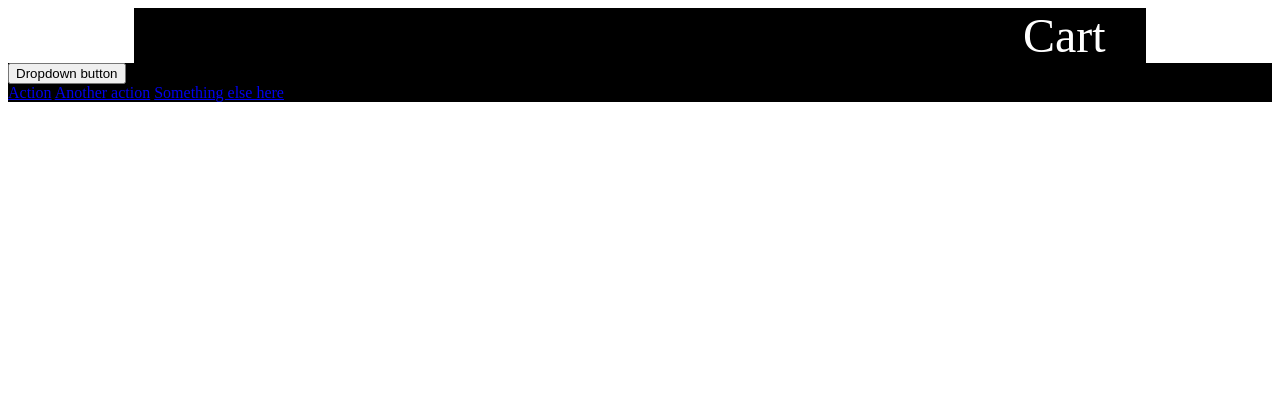
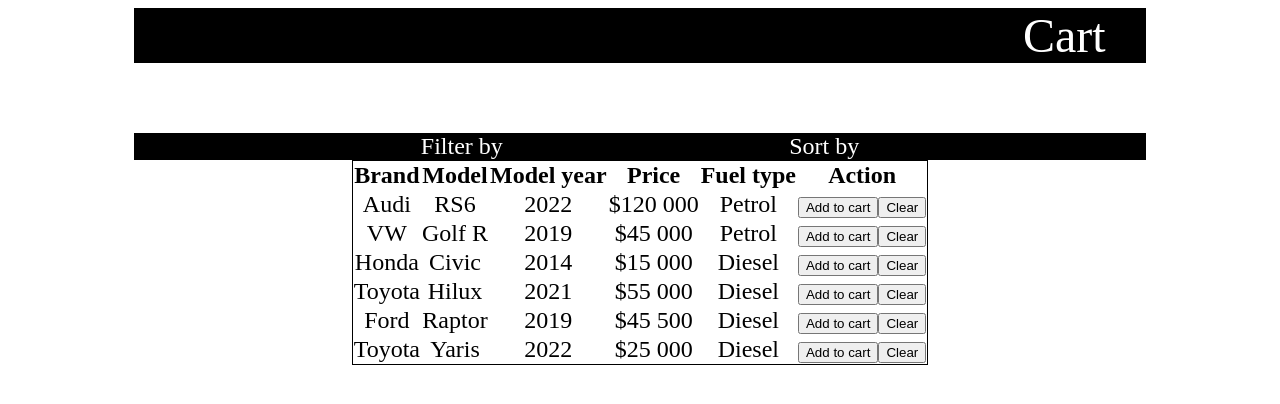
Before and after one commit to Andjelko28/Shop-cart, a plain HTML site: page index.html in a window 1280 px wide. Drawn offline with Linux system fonts and the light colour scheme.

Commit message:
Creat home page header, options for sorting and filtering and added table for items

```diff
--- a/index.css
+++ b/index.css
@@ -1,6 +1,5 @@
 nav{
     display: flex;
-    width: 80%;
     max-width: 80%;
     background-color: black;
     margin: auto;
@@ -16,5 +15,34 @@
 
 .options {
     display: flex;
+    max-width: 80%;
+    margin: auto;
+    margin-top: 70px ;
     background-color: black;
+    justify-content: space-evenly;
+    font-size: 1.5em;
+    color: white;
 }
+
+.products{
+    display: flex;
+    max-width: 80%;
+}
+
+img{
+    max-width: 300px;
+}
+
+table{
+    border: 1px solid black;
+    border-collapse:collapse ;
+    margin: auto;
+    text-align: center;
+    max-width: 80%;
+    font-size: 1.5em;
+    border-spacing: 30px;
+}
+
+tr{
+    border-collapse: 1px solid black;
+}
--- a/index.html
+++ b/index.html
@@ -16,17 +16,71 @@
         </div>
     </nav>
     <div class="options">
-        <div class="dropdown">
-            <button class="btn btn-secondary dropdown-toggle" type="button" id="dropdownMenuButton" data-toggle="dropdown" aria-haspopup="true" aria-expanded="false">
-              Dropdown button
-            </button>
-            <div class="dropdown-menu" aria-labelledby="dropdownMenuButton">
-              <a class="dropdown-item" href="#">Action</a>
-              <a class="dropdown-item" href="#">Another action</a>
-              <a class="dropdown-item" href="#">Something else here</a>
-            </div>
-          </div>
+       <div>Filter by</div>
+       <div>Sort by</div>
     </div>
+    <table>
+      <thead>
+        <tr>
+          <th>Brand</th>
+          <th>Model</th>
+          <th>Model year</th>
+          <th>Price</th>
+          <th>Fuel type</th>
+          <th>Action</th>
+          <tbody>
+            <tr>
+              <td>Audi</td>
+              <td>RS6</td>
+              <td>2022</td>
+              <td>$120 000</td>
+              <td>Petrol</td>
+              <td><button>Add to cart</button><button>Clear</button></td>
+            </tr>
+            <tr>
+              <td>VW</td>
+              <td>Golf R</td>
+              <td>2019</td>
+              <td>$45 000</td>
+              <td>Petrol</td>
+              <td><button>Add to cart</button><button>Clear</button></td>
+            </tr>
+            <tr>
+              <td>Honda</td>
+              <td>Civic</td>
+              <td>2014</td>
+              <td>$15 000</td>
+              <td>Diesel</td>
+              <td><button>Add to cart</button><button>Clear</button></td>
+            </tr>
+            <tr>
+              <td>Toyota</td>
+              <td>Hilux</td>
+              <td>2021</td>
+              <td>$55 000</td>
+              <td>Diesel</td>
+              <td><button>Add to cart</button><button>Clear</button></td>
+            </tr>
+            <tr>
+              <td>Ford</td>
+              <td>Raptor</td>
+              <td>2019</td>
+              <td>$45 500</td>
+              <td>Diesel</td>
+              <td><button>Add to cart</button><button>Clear</button></td>
+            </tr>
+            <tr>
+              <td>Toyota</td>
+              <td>Yaris</td>
+              <td>2022</td>
+              <td>$25 000</td>
+              <td>Diesel</td>
+              <td><button>Add to cart</button><button>Clear</button></td>
+            </tr>
+          </tbody>
+        </tr>
+      </thead>
+    </table>
 </body>
 
 </html>
```
